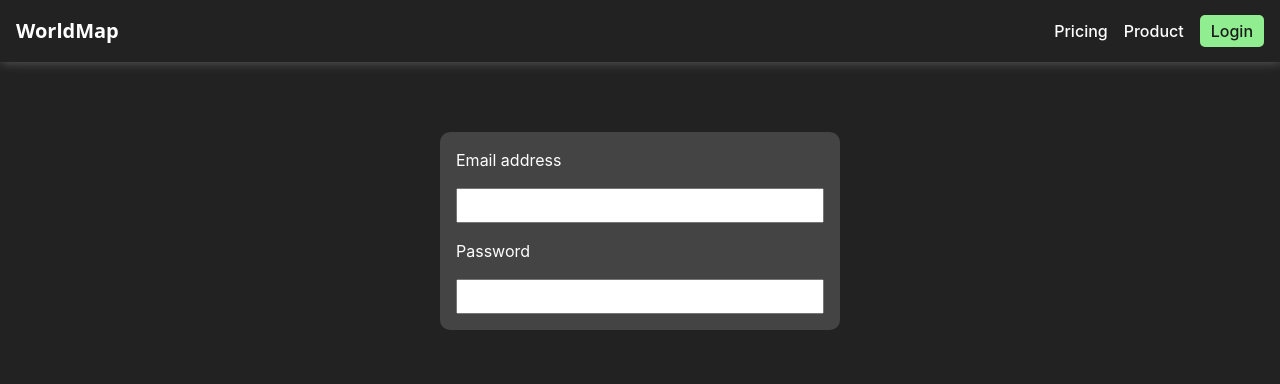
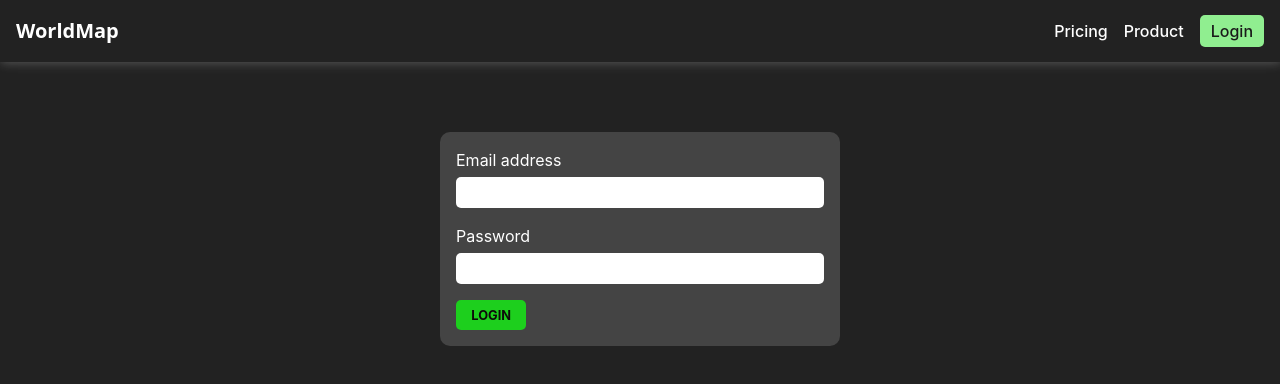
Before and after one commit to Cleve-keem/worldMap, a React (Vite) app: page /login in a window 1280 px wide. Shown: the top 384 px of the page. Built offline with nearby package versions, Linux system fonts and the light colour scheme; data requests are answered from the project's data file.

Commit message:
added the Login page authentication

```diff
--- a/src/Contexts/FakeAuthContext.jsx
+++ b/src/Contexts/FakeAuthContext.jsx
@@ -36,6 +36,7 @@ function AuthProvider({ children }) {
   function Login({ email, password }) {
     if (email === FAKE_USER.email && password === FAKE_USER.password) {
       dispatch({ type: "login" });
+      return "Sent";
     }
   }
 
--- a/src/pages/Login.jsx
+++ b/src/pages/Login.jsx
@@ -3,15 +3,34 @@ import PageNavbar from "../Components/PageNavbar";
 import styles from "./Login.module.css";
 import { useAuth } from "../Contexts/FakeAuthContext";
 import { useNavigate } from "react-router-dom";
+import Button from "../Components/Button";
 
 export default function Login() {
   const [email, setEmail] = useState("");
   const [password, setPassword] = useState("");
-  const { login, isAuthenticated } = useAuth();
+  const { Login, isAuthenticated } = useAuth();
+
+  const navigate = useNavigate();
+
+  function handleSubmit(e) {
+    e.preventDefault();
+
+    if (email && password) Login(email, password);
+  }
+
+  useEffect(
+    function () {
+      if (isAuthenticated) {
+        navigate("/app");
+      }
+    },
+    [isAuthenticated, navigate]
+  );
+
   return (
     <div className={styles.container}>
       <PageNavbar />
-      <form className={styles.form}>
+      <form className={styles.form} onSubmit={handleSubmit}>
         <div className={styles.row}>
           <label htmlFor="email">Email address</label>
           <input
@@ -34,6 +53,9 @@ export default function Login() {
             }}
           />
         </div>
+        <div>
+          <Button type="primary">Login</Button>
+        </div>
       </form>
     </div>
   );
--- a/src/pages/Login.module.css
+++ b/src/pages/Login.module.css
@@ -15,16 +15,23 @@
   background-color: #444;
 }
 
-.form .row{
+.form .row {
   display: flex;
   flex-direction: column;
 }
 
-.form label{
-  margin-bottom: 1rem;
+.form label {
+  margin-bottom: 5px;
 }
 
-.form input{
-  padding: 0.5rem .8rem;
+.form input {
+  padding: 0.5rem 0.8rem;
   outline: none;
+  border: none;
+  border-radius: 5px;
 }
+
+.form button {
+  padding: 0.6em 1.2em;
+  font-size: 0.8rem;
+}
```
